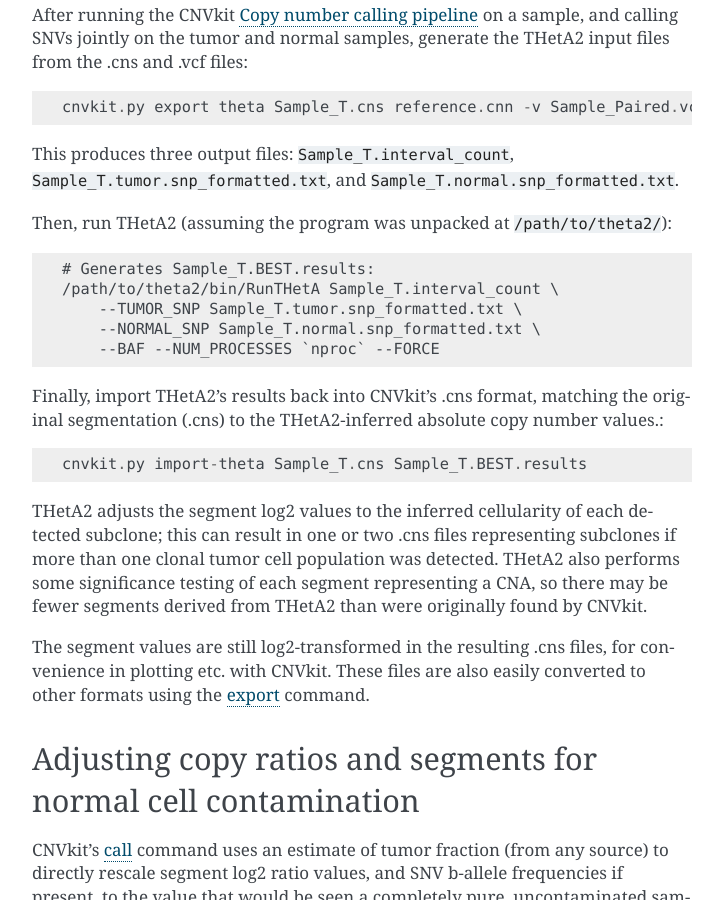
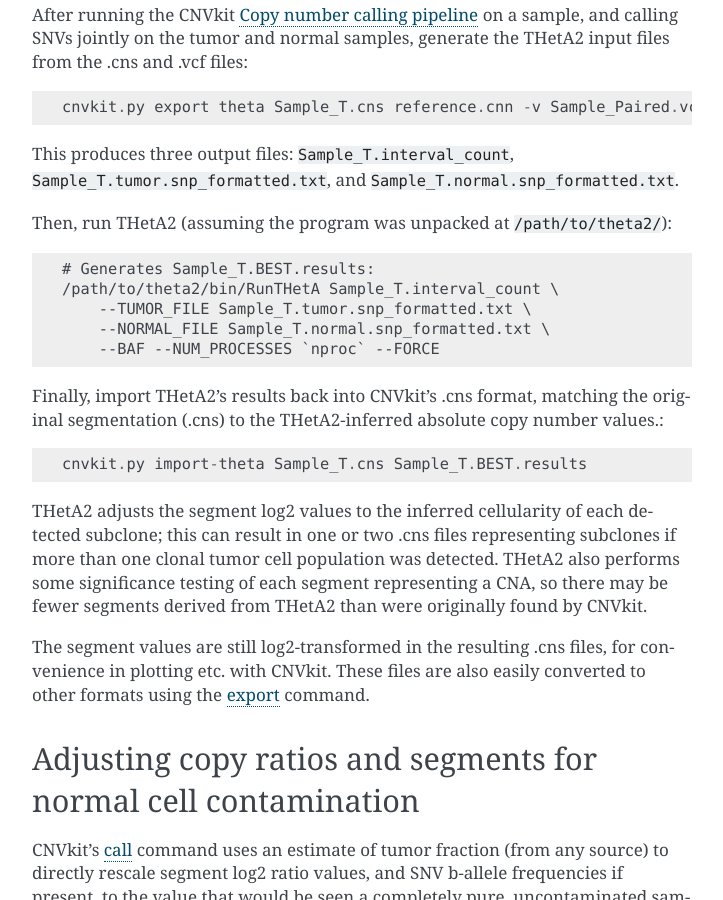
Before and after one commit to etal/cnvkit, a Sphinx documentation site: the page built from doc/heterogeneity.rst, in a window 1280 px wide and 900 px high, scrolled down 1487 px. Shown: the whole window, without its empty margins (388-1111 px from the left). Built offline with Sphinx 7.4.7, drawn with Linux system fonts in a browser that asks for light colours.

Commit message:
doc: Correct THetA2 example command line option --TUMOR_FILE (#153)

```diff
--- a/doc/heterogeneity.rst
+++ b/doc/heterogeneity.rst
@@ -78,8 +78,8 @@
 
     # Generates Sample_T.BEST.results:
     /path/to/theta2/bin/RunTHetA Sample_T.interval_count \
-        --TUMOR_SNP Sample_T.tumor.snp_formatted.txt \
-        --NORMAL_SNP Sample_T.normal.snp_formatted.txt \
+        --TUMOR_FILE Sample_T.tumor.snp_formatted.txt \
+        --NORMAL_FILE Sample_T.normal.snp_formatted.txt \
         --BAF --NUM_PROCESSES `nproc` --FORCE
 
 Finally, import THetA2's results back into CNVkit's .cns format, matching the
```
